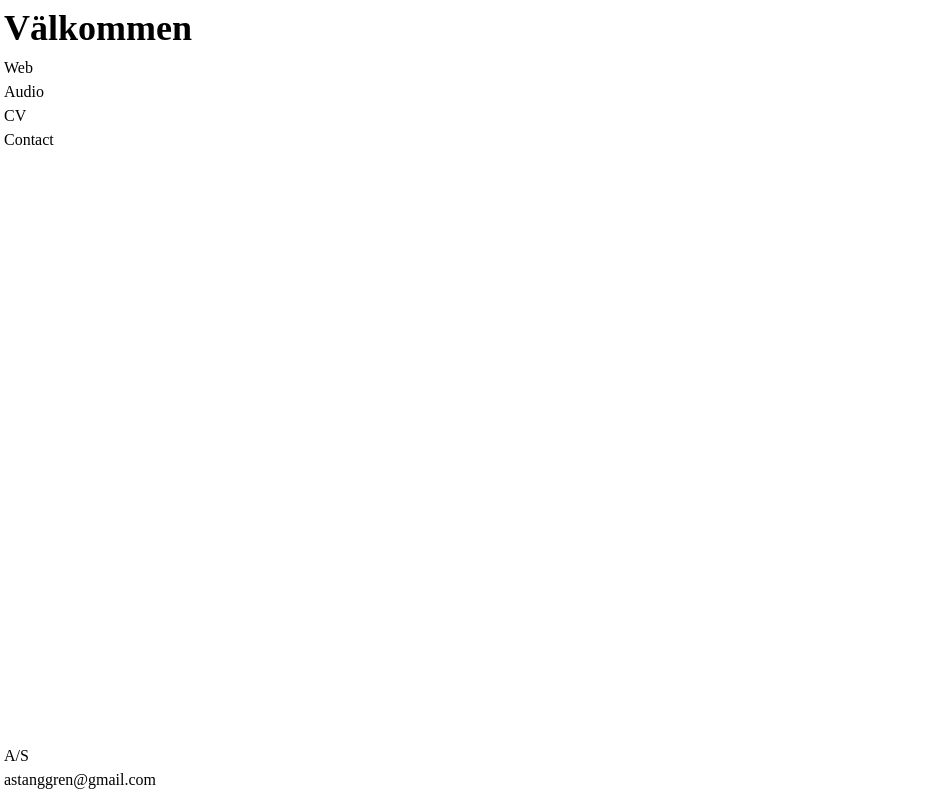
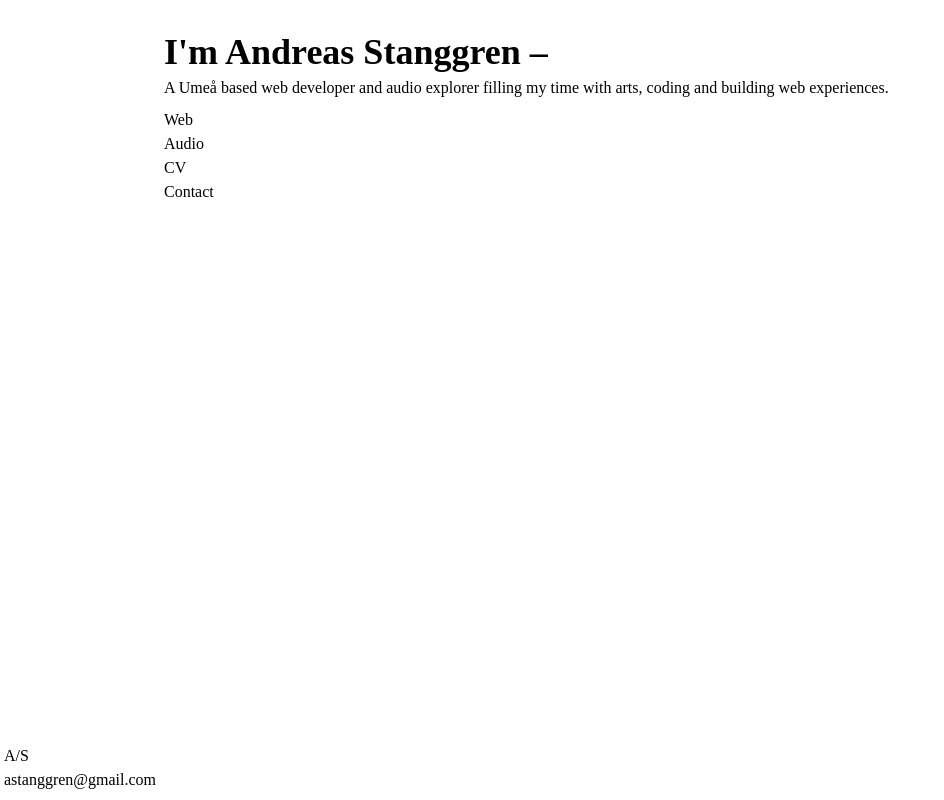
Before and after one commit to stanggren/portfolio-v2, a React (Vite) app: page / in a window 1280 px wide. Shown: the whole page, without its empty margins (0-944 px from the left). Built offline with nearby package versions, Linux system fonts and the light colour scheme.

Commit message:
content wrapper

```diff
--- a/src/App.tsx
+++ b/src/App.tsx
@@ -15,6 +15,7 @@ function App() {
     <div className="min-h-screen bg-white flex flex-col">
       {!isHome && <Header />}
       <main className="flex-1">
+        <div className="max-w-[1000px] mx-auto px-16 py-32 md:px-24">
           <Routes>
             <Route path="/" element={<Home />} />
             <Route path="/web" element={<Web />} />
@@ -22,6 +23,7 @@ function App() {
             <Route path="/cv" element={<CV />} />
             <Route path="/contact" element={<Contact />} />
           </Routes>
+        </div>
       </main>
       <Footer />
     </div>
--- a/src/pages/Audio.tsx
+++ b/src/pages/Audio.tsx
@@ -1,7 +1,7 @@
 const Audio = () => {
   return (
-    <div className="container mx-auto px-4 py-8">
-      <h1 className="text-4xl font-bold text-gray-800">Audio</h1>
+    <div>
+      <h1 className="text-4xl font-bold">Audio</h1>
     </div>
   );
 };
--- a/src/pages/CV.tsx
+++ b/src/pages/CV.tsx
@@ -1,7 +1,7 @@
 const CV = () => {
   return (
-    <div className="container mx-auto px-4 py-8">
-      <h1 className="text-4xl font-bold text-gray-800">CV</h1>
+    <div>
+      <h1 className="text-4xl font-bold">CV</h1>
     </div>
   );
 };
--- a/src/pages/Contact.tsx
+++ b/src/pages/Contact.tsx
@@ -1,7 +1,7 @@
 const Contact = () => {
   return (
-    <div className="container mx-auto px-4 py-8">
-      <h1 className="text-4xl font-bold text-gray-800">Contact</h1>
+    <div>
+      <h1 className="text-4xl font-bold">Contact</h1>
     </div>
   );
 };
--- a/src/pages/Home.tsx
+++ b/src/pages/Home.tsx
@@ -9,8 +9,9 @@ const Home = () => {
   ];
 
   return (
-    <div className="container mx-auto px-4 py-8">
-      <h1 className="text-4xl font-bold">Välkommen</h1>
+    <div>
+      <h1 className="text-4xl font-bold">I'm Andreas Stanggren –</h1>
+      <p className="mt-4">A Umeå based web developer and audio explorer filling my time with arts, coding and building web experiences.</p>
       <ul className="mt-8">
         {navLinks.map((link) => (
           <li key={link.path}>
--- a/src/pages/Web.tsx
+++ b/src/pages/Web.tsx
@@ -1,7 +1,7 @@
 const Web = () => {
   return (
-    <div className="container mx-auto px-4 py-8">
-      <h1 className="text-4xl font-bold text-gray-800">Web</h1>
+    <div>
+      <h1 className="text-4xl font-bold">Web</h1>
     </div>
   );
 };
```
Lines whose indentation alone changed are shown as unchanged.
